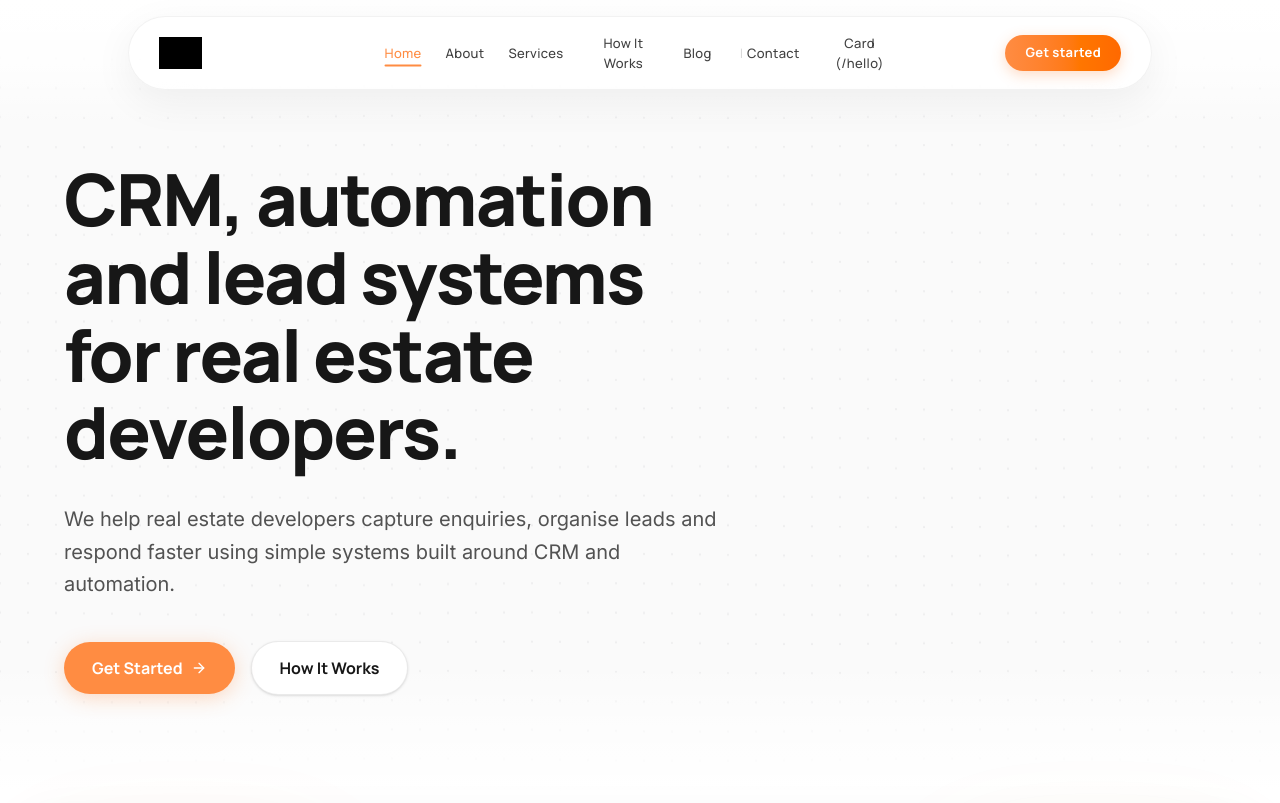
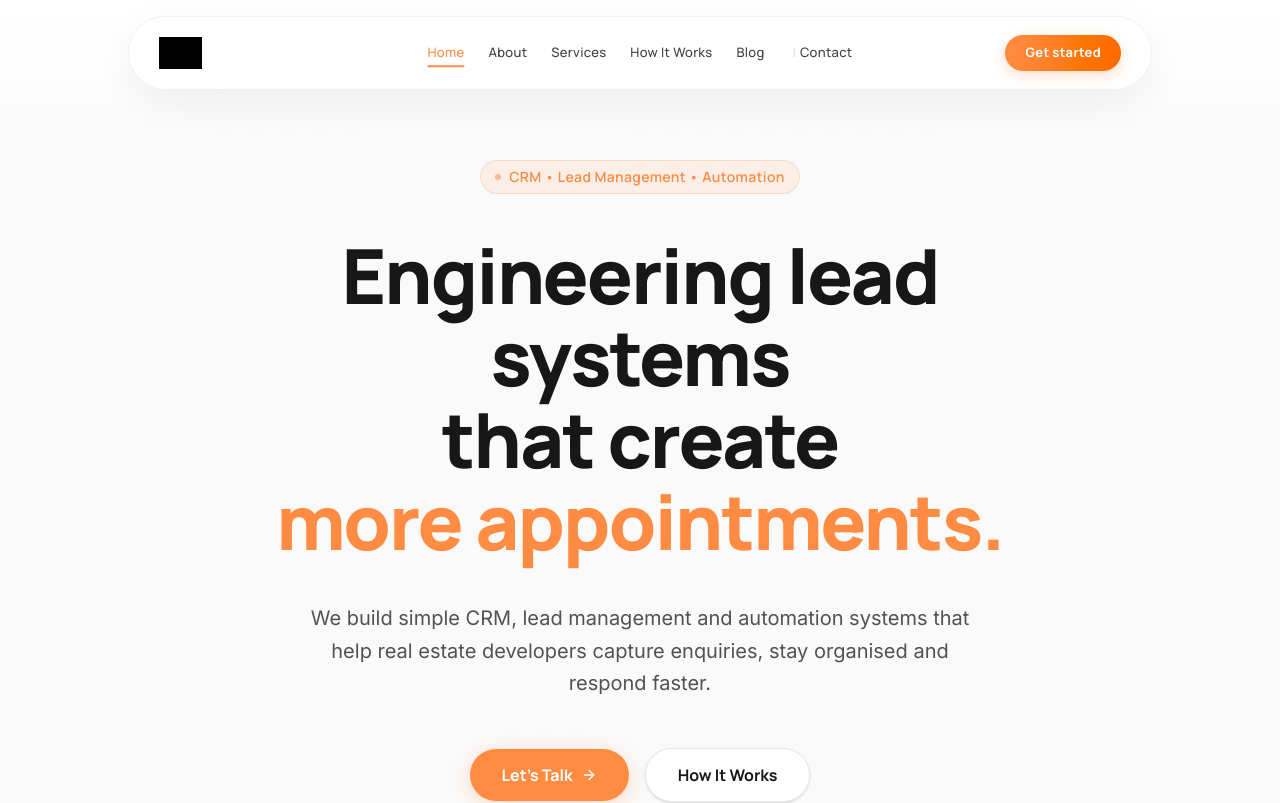
Before and after one commit to ALHussaini-ux/lean, a React (Vite) app: page / in a window 1280 px wide. Shown: the top 803 px of the page. Built offline with nearby package versions, Linux system fonts and the light colour scheme; grey boxes are pictures that could not be loaded.

Commit message:
feat(hero): add rotating outcome phrases to hero
Removed deprecated digital card navigation and updated hero component with an animated text sequence to improve engagement.

```diff
--- a/src/components/Footer.tsx
+++ b/src/components/Footer.tsx
@@ -119,14 +119,6 @@ export default function Footer({ setCurrentPage }: FooterProps) {
                   Contact
                 </button>
               </li>
-              <li>
-                <button
-                  onClick={() => handleNav('/hello')}
-                  className="hover:text-brand-orange transition-colors cursor-pointer text-left py-0.5 text-brand-orange font-semibold"
-                >
-                  Digital Card (/hello)
-                </button>
-              </li>
             </ul>
           </div>
 
--- a/src/components/Header.tsx
+++ b/src/components/Header.tsx
@@ -71,8 +71,7 @@ export default function Header({ currentPage, setCurrentPage }: HeaderProps) {
     { label: 'Services', path: '/services' },
     { label: 'How It Works', path: '/', hash: 'how-it-works' },
     { label: 'Blog', path: '/blog' },
-    { label: 'Contact', path: '/contact' },
-    { label: 'Card (/hello)', path: '/hello' }
+    { label: 'Contact', path: '/contact' }
   ];
 
   const handleNav = (path: string, hash?: string) => {
--- a/src/components/MinimalHero.tsx
+++ b/src/components/MinimalHero.tsx
@@ -1,11 +1,28 @@
-import React, { useEffect, useRef } from 'react';
+import React, { useState, useEffect, useRef } from 'react';
 import { useNavigate } from 'react-router-dom';
-import { motion } from 'motion/react';
-import { ArrowRight, ChevronRight } from 'lucide-react';
+import { motion, AnimatePresence } from 'motion/react';
+import { ArrowRight } from 'lucide-react';
+
+const OUTCOME_PHRASES = [
+  'more conversations.',
+  'more follow-ups.',
+  'more appointments.',
+  'more site visits.',
+  'more sales.',
+];
 
 export default function MinimalHero() {
   const navigate = useNavigate();
   const canvasRef = useRef<HTMLCanvasElement | null>(null);
+  const [phraseIndex, setPhraseIndex] = useState(0);
+
+  // Rotating phrase interval (2.8s)
+  useEffect(() => {
+    const timer = setInterval(() => {
+      setPhraseIndex((prev) => (prev + 1) % OUTCOME_PHRASES.length);
+    }, 2800);
+    return () => clearInterval(timer);
+  }, []);
 
   // Subtle Interactive Animated Dot Grid Canvas
   useEffect(() => {
@@ -46,15 +63,15 @@ export default function MinimalHero() {
     window.addEventListener('mousemove', handleMouseMove);
     canvas.addEventListener('mouseleave', handleMouseLeave);
 
-    const spacing = 28; // Grid dot distance
+    const spacing = 32; // Grid dot distance
     let time = 0;
 
     const render = () => {
-      time += 0.012;
+      time += 0.01;
 
       // Smooth lerp mouse coordinates for fluid movement
-      mouseX += (targetMouseX - mouseX) * 0.08;
-      mouseY += (targetMouseY - mouseY) * 0.08;
+      mouseX += (targetMouseX - mouseX) * 0.06;
+      mouseY += (targetMouseY - mouseY) * 0.06;
 
       ctx.clearRect(0, 0, width, height);
 
@@ -67,31 +84,31 @@ export default function MinimalHero() {
           const baseY = j * spacing;
 
           // Organic ambient subtle breath motion
-          const wave = Math.sin(time + i * 0.3 + j * 0.3) * 1.2;
+          const wave = Math.sin(time + i * 0.35 + j * 0.35) * 0.8;
 
           // Distance to mouse cursor
           const dx = mouseX - baseX;
           const dy = mouseY - baseY;
           const dist = Math.sqrt(dx * dx + dy * dy);
-          const maxDist = 160;
+          const maxDist = 180;
 
           let offsetX = 0;
           let offsetY = 0;
-          let radius = 1.1;
-          let opacity = 0.18;
-          let color = '160, 160, 165'; // Soft neutral grey
+          let radius = 1.0;
+          let opacity = 0.09; // Barely noticeable dots
+          let color = '160, 165, 175';
 
           if (dist < maxDist) {
             const factor = (1 - dist / maxDist);
             const angle = Math.atan2(dy, dx);
             // Gentle displacement away from cursor
-            offsetX = -Math.cos(angle) * factor * 10;
-            offsetY = -Math.sin(angle) * factor * 10;
+            offsetX = -Math.cos(angle) * factor * 8;
+            offsetY = -Math.sin(angle) * factor * 8;
 
-            radius = 1.1 + factor * 1.4;
-            opacity = 0.18 + factor * 0.45;
+            radius = 1.0 + factor * 1.2;
+            opacity = 0.09 + factor * 0.22;
 
-            if (factor > 0.4) {
+            if (factor > 0.5) {
               color = '255, 140, 66'; // Subtle brand orange accent near cursor
             }
           }
@@ -116,7 +133,7 @@ export default function MinimalHero() {
     };
   }, []);
 
-  const handleGetStarted = () => {
+  const handleLetsTalk = () => {
     navigate('/contact');
   };
 
@@ -133,68 +150,101 @@ export default function MinimalHero() {
     <section
       id="home-hero"
       data-header-theme="light"
-      className="relative min-h-[90vh] lg:min-h-[92vh] flex flex-col justify-center bg-[#FAFAFA] text-neutral-900 overflow-hidden selection:bg-brand-orange selection:text-white"
+      className="relative min-h-[90vh] lg:min-h-[92vh] flex flex-col justify-center items-center bg-[#FAFAFA] text-neutral-900 overflow-hidden selection:bg-brand-orange selection:text-white text-center"
     >
-      {/* Background Interactive Dot Grid Canvas */}
-      <div className="absolute inset-0 z-0 pointer-events-none opacity-80">
+      {/* Background Interactive Dot Grid Canvas (barely noticeable opacity) */}
+      <div className="absolute inset-0 z-0 pointer-events-none opacity-60">
         <canvas ref={canvasRef} className="w-full h-full block" />
       </div>
 
-      {/* Very faint linear top/bottom vignette gradients for smooth section transition */}
+      {/* Subtle top & bottom linear vignette transitions */}
       <div className="absolute top-0 inset-x-0 h-32 bg-gradient-to-b from-white via-white/80 to-transparent pointer-events-none z-1" />
       <div className="absolute bottom-0 inset-x-0 h-32 bg-gradient-to-t from-white via-white/60 to-transparent pointer-events-none z-1" />
 
-      {/* Main Content Layout */}
-      <div className="relative z-10 max-w-7xl mx-auto px-6 sm:px-10 lg:px-16 pt-32 sm:pt-36 md:pt-40 pb-16 sm:pb-24 w-full">
-        <div className="max-w-3xl space-y-8 text-left">
+      {/* Main Content Layout - Perfectly Centered */}
+      <div className="relative z-10 max-w-5xl mx-auto px-6 sm:px-10 lg:px-16 pt-32 sm:pt-36 md:pt-40 pb-16 sm:pb-24 w-full flex flex-col items-center justify-center">
+        <div className="space-y-8 sm:space-y-10 text-center flex flex-col items-center max-w-4xl">
 
-          {/* Main Headline */}
+          {/* Top Small Orange Label */}
+          <motion.div
+            initial={{ opacity: 0, y: 12 }}
+            animate={{ opacity: 1, y: 0 }}
+            transition={{ duration: 0.5, ease: [0.16, 1, 0.3, 1] }}
+            className="inline-flex items-center gap-2 px-3.5 py-1.5 bg-brand-orange/10 border border-brand-orange/20 rounded-full text-brand-orange font-sans font-semibold text-xs sm:text-sm tracking-wide"
+          >
+            <span className="w-1.5 h-1.5 rounded-full bg-brand-orange animate-pulse" />
+            <span>CRM • Lead Management • Automation</span>
+          </motion.div>
+
+          {/* Centered Headline with Rotating Final Phrase */}
           <motion.h1
             initial={{ opacity: 0, y: 16 }}
             animate={{ opacity: 1, y: 0 }}
-            transition={{ duration: 0.6, ease: [0.16, 1, 0.3, 1] }}
-            className="text-4xl sm:text-5xl md:text-6xl lg:text-[4rem] xl:text-[4.5rem] font-sans font-extrabold text-neutral-900 tracking-tight leading-[1.08]"
+            transition={{ duration: 0.6, delay: 0.08, ease: [0.16, 1, 0.3, 1] }}
+            className="text-4xl sm:text-5xl md:text-6xl lg:text-[4.25rem] xl:text-[4.75rem] font-sans font-extrabold text-neutral-900 tracking-tight leading-[1.08] text-center"
           >
-            CRM, automation <br className="hidden sm:inline" />
-            and lead systems <br className="hidden sm:inline" />
-            for real estate <br className="hidden sm:inline" />
-            developers.
+            Engineering lead systems <br className="hidden sm:inline" />
+            that create{' '}
+            <span className="inline-block relative text-brand-orange min-w-[280px] sm:min-w-[380px] md:min-w-[460px] text-left sm:text-center">
+              <AnimatePresence mode="wait">
+                <motion.span
+                  key={phraseIndex}
+                  initial={{ opacity: 0, y: 12 }}
+                  animate={{ opacity: 1, y: 0 }}
+                  exit={{ opacity: 0, y: -12 }}
+                  transition={{ duration: 0.45, ease: [0.16, 1, 0.3, 1] }}
+                  className="inline-block"
+                >
+                  {OUTCOME_PHRASES[phraseIndex]}
+                </motion.span>
+              </AnimatePresence>
+            </span>
           </motion.h1>
 
-          {/* Subheading - Single concise human paragraph under two lines */}
+          {/* Supporting Subheading */}
           <motion.p
             initial={{ opacity: 0, y: 16 }}
             animate={{ opacity: 1, y: 0 }}
-            transition={{ duration: 0.6, delay: 0.1, ease: [0.16, 1, 0.3, 1] }}
-            className="text-base sm:text-lg md:text-xl text-neutral-600 font-body font-normal leading-relaxed max-w-2xl"
+            transition={{ duration: 0.6, delay: 0.16, ease: [0.16, 1, 0.3, 1] }}
+            className="text-base sm:text-lg md:text-xl text-neutral-600 font-body font-normal leading-relaxed max-w-2xl text-center"
           >
-            We help real estate developers capture enquiries, organise leads and respond faster using simple systems built around CRM and automation.
+            We build simple CRM, lead management and automation systems that help real estate developers capture enquiries, stay organised and respond faster.
           </motion.p>
 
-          {/* Buttons Group */}
+          {/* Centered Action Buttons */}
           <motion.div
             initial={{ opacity: 0, y: 16 }}
             animate={{ opacity: 1, y: 0 }}
-            transition={{ duration: 0.6, delay: 0.2, ease: [0.16, 1, 0.3, 1] }}
-            className="flex flex-wrap items-center gap-4 pt-2"
+            transition={{ duration: 0.6, delay: 0.24, ease: [0.16, 1, 0.3, 1] }}
+            className="flex flex-wrap items-center justify-center gap-4 pt-2"
           >
             {/* Primary Button */}
             <button
-              onClick={handleGetStarted}
-              className="group relative inline-flex items-center justify-center gap-2 px-7 py-3.5 bg-brand-orange hover:bg-orange-600 text-white font-sans font-bold text-sm sm:text-base rounded-full shadow-[0_4px_20px_rgba(255,140,66,0.3)] hover:shadow-[0_6px_25px_rgba(255,140,66,0.4)] transition-all duration-300 cursor-pointer active:scale-[0.98]"
+              onClick={handleLetsTalk}
+              className="group relative inline-flex items-center justify-center gap-2 px-8 py-3.5 bg-brand-orange hover:bg-orange-600 text-white font-sans font-bold text-sm sm:text-base rounded-full shadow-[0_4px_20px_rgba(255,140,66,0.3)] hover:shadow-[0_6px_25px_rgba(255,140,66,0.4)] transition-all duration-300 cursor-pointer active:scale-[0.98]"
             >
-              <span>Get Started</span>
+              <span>Let's Talk</span>
               <ArrowRight className="w-4 h-4 group-hover:translate-x-0.5 transition-transform duration-200" />
             </button>
 
             {/* Secondary Button */}
             <button
               onClick={handleHowItWorks}
-              className="inline-flex items-center justify-center gap-1.5 px-7 py-3.5 bg-white hover:bg-neutral-100/80 text-neutral-900 font-sans font-bold text-sm sm:text-base rounded-full border border-neutral-200/80 hover:border-neutral-300 shadow-sm transition-all duration-300 cursor-pointer active:scale-[0.98]"
+              className="inline-flex items-center justify-center gap-1.5 px-8 py-3.5 bg-white hover:bg-neutral-100/80 text-neutral-900 font-sans font-bold text-sm sm:text-base rounded-full border border-neutral-200/80 hover:border-neutral-300 shadow-sm transition-all duration-300 cursor-pointer active:scale-[0.98]"
             >
               <span>How It Works</span>
             </button>
           </motion.div>
+
+          {/* Honest Muted Trust Line */}
+          <motion.p
+            initial={{ opacity: 0, y: 12 }}
+            animate={{ opacity: 1, y: 0 }}
+            transition={{ duration: 0.6, delay: 0.32, ease: [0.16, 1, 0.3, 1] }}
+            className="text-xs sm:text-sm text-neutral-500 font-body text-center pt-2 max-w-lg"
+          >
+            Currently validating Lean Growth Systems with real estate developers in Hyderabad.
+          </motion.p>
 
         </div>
       </div>
```
